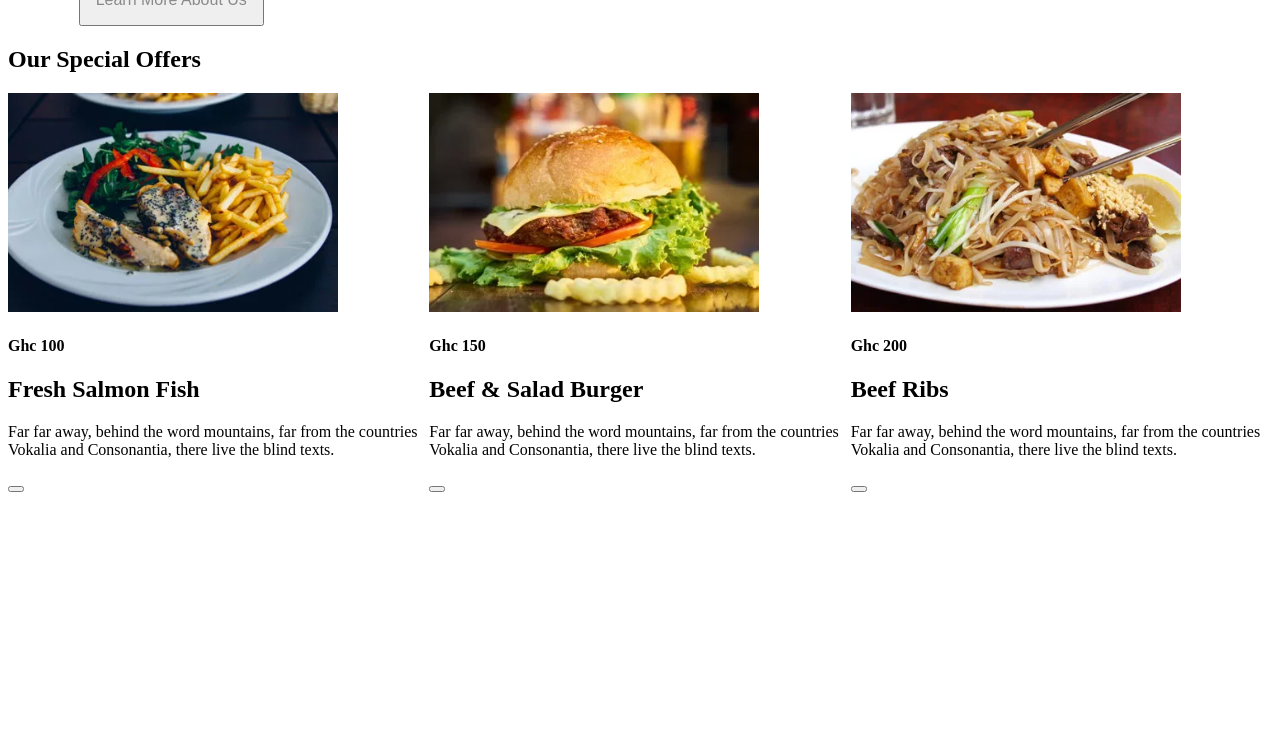
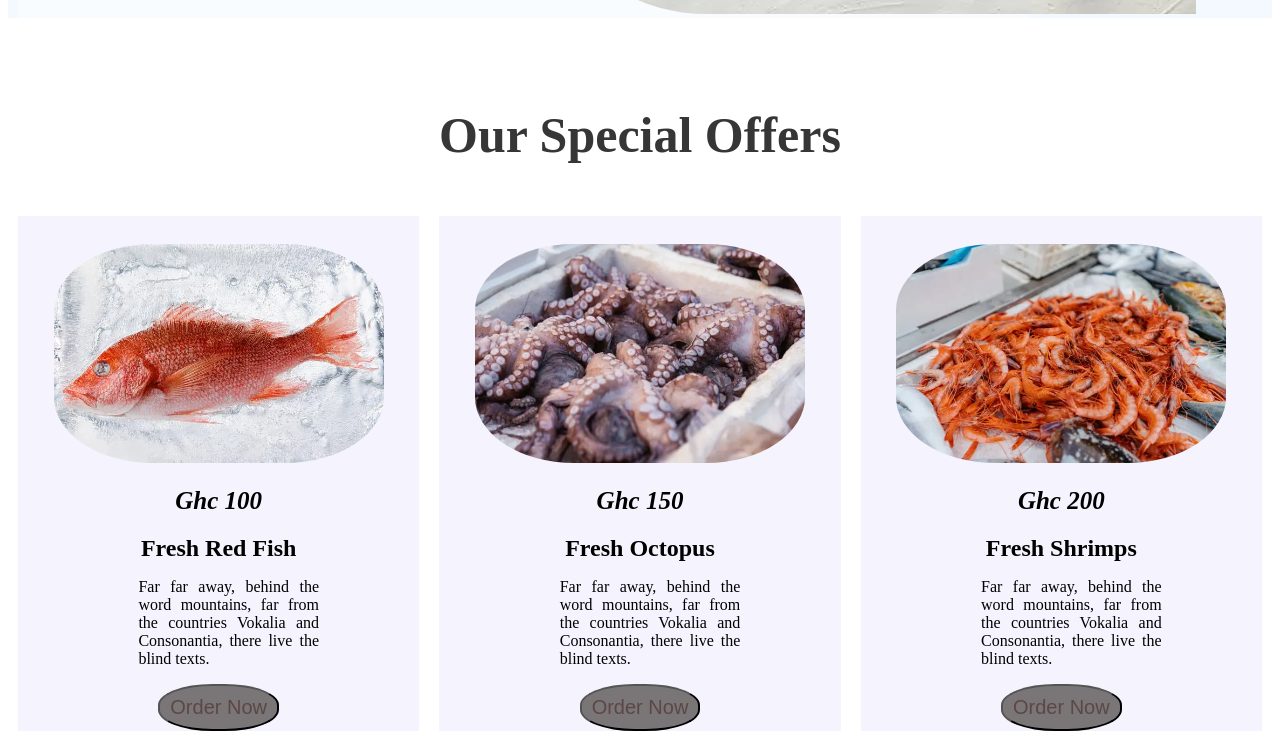
Before and after one commit to Miley-Afful/restaurant-personal, a plain HTML site: page index.html in a window 1280 px wide. Shown: the part 1316-2065 px from the top of the page. Before the commit the page ends 1817 px from the top, so only its background shows below. Drawn offline with Linux system fonts and the light colour scheme.

Commit message:
working on it

```diff
--- a/assets/style.css
+++ b/assets/style.css
@@ -5,6 +5,10 @@ nav {
     align-items: center;
     padding: 30px;
     background-color: rgba(49, 39, 39, 0.575);
+    position: fixed;
+    top: 0%;
+    left: 0%;
+    right: 0%;
 
 }
 
@@ -22,16 +26,18 @@ nav a {
 }
 
 header {
-background-image: url(../assets/images/offer2.png);
+background-image: url(../assets/images/fishbak.png);
 background-repeat: no-repeat;
 background-size: cover;
 height: 100vh;
+background-position: center;
+background-size: cover;
 }
 
 .input-section {
     justify-content: center;
     position: relative;
-    top: 25%;
+    top: 45%;
     margin-left: 27%;
     margin-right: 20%;
     background-color: rgba(0, 0, 0, 0.527);
@@ -52,8 +58,9 @@ height: 100vh;
     margin-left: 38%;
     padding: 15px;
     font-size: large;
-    background-color: rgba(204, 19, 28, 0.959);
+    background-color: rgba(105, 9, 13, 0.877);
     color: white;
+    border-radius: 20%;
 
 }
 
@@ -69,6 +76,16 @@ height: 100vh;
     margin-right: 10px;
     margin-top: 7%;
     background-color: rgba(255, 255, 255, 0.555);
+}
+
+.welcome-section {
+    background-color: rgba(240, 248, 255, 0.781);
+}
+
+.welcome-container img {
+    border-top-right-radius: 20%;
+    border-bottom-left-radius: 20%;
+
 }
 
 .image-container {
@@ -108,11 +125,62 @@ height: 100vh;
     color: rgba(0, 0, 0, 0.425);
 }
 
+.main-menu {
+    margin-top: 7%;
+}
+
 .menu-flex {
     display: flex;
+}
+
+.menu-item {
+    justify-content: center;
+    text-align: center;
+    margin: 10px;
+    width: 100%;
+    background-color: rgba(124, 104, 238, 0.075);
 }
 
 .menu-item img {
     width: 330px;
     height: 219.44px;
+    border-radius: 30%;
+    margin-top: 7%;
 }
+
+.menu-item h4 {
+    font-size: 25px;
+    font-style: italic;
+    margin-top: 5%;
+    margin-bottom: 2%;
+}
+
+.menu-item h2 {
+    font-weight: bold;
+    margin-bottom: 0%;
+}
+
+.main-menu h1 {
+text-align: center;
+font-size: 50px;
+color: rgba(0, 0, 0, 0.788);
+}
+
+.menu-item p {
+    text-align: justify;
+    width: 45%;
+    margin-left: 30%;
+
+}
+
+.menu-item button {
+    padding: 10px;
+    /* width: 10%; */
+    font-size: 20px;
+    border-radius: 45%;
+    background-color: rgba(66, 60, 58, 0.685);
+}
+.menu-item a {
+    text-decoration: none;
+    color: rgba(92, 70, 70, 0.979);
+}
--- a/index.html
+++ b/index.html
@@ -4,21 +4,22 @@
 <head>
     <meta charset="UTF-8">
     <meta name="viewport" content="width=device-width, initial-scale=1.0">
-    <title>Food Joint</title>
     <link rel="stylesheet" href="assets/style.css">
+    <title>Frozen Fish</title>
+
 </head>
 
 <body>
     <header>
         <nav>
             <div>
-                <a id="nav-name" href="http://">MaaBee's Cuisine</a>
+                <a id="nav-name" href="http://">MaaBee's Frozen</a>
             </div>
             <ul class="nav-items">
                 <li class="list-item"> <a href="http://">HOME</a></li>
                 <li class="list-item"> <a href="http://">ABOVE</a></li>
                 <li class="list-item"> <a href="http://">OFFER</a></li>
-                <li class="list-item"> <a href="http://">MENU</a></li>
+                <li class="list-item"> <a href="http://">SERVICES</a></li>
                 <li class="list-item"> <a href="http://">NEWS</a></li>
                 <li class="list-item"> <a href="http://">GALLERY</a></li>
                 <li class="list-item"> <a href="http://">CONTACT</a></li>
@@ -26,8 +27,8 @@
         </nav>
 
         <section class="input-section">
-            <h1>WELCOME TO MAABEE'S CUISINE</h1>
-            <P>Enjoy Delicious and Healthy Foods</P>
+            <h1>WELCOME TO MAABEE'S FROZEN</h1>
+            <P>Enjoy Delicious and Healthy Sea Foods</P>
             <button>RESERVATIONS</button>
         </section>
 
@@ -43,14 +44,12 @@
                     Mauris finibus, eros a faucibus varius, dui risus mattis massa, sed lobortis ante ante eget justo.
                     Nam eu dolor lorem. Praesent blandit leo sit amet velit accumsan ultrices. Vestibulum nec libero vel
                     sapien dictum euismod eu ac justo.our chefSed commodo augue eu diam tincidunt, sit amet auctor
-                    lectus semper. Mauris porttitor diam at fringilla tempor. Integer molestie rhoncus nisi a euismod.
-                    Etiam scelerisque eu enim et vestibulum. Mauris finibus, eros a faucibus varius, dui risus mattis
-                    massa, sed lobortis ante ante eget justo.</p>
+                    lectus semper.</p>
                 <button><a href="http://">Learn More About Us</a></button>
             </div>
 
             <div class="image-container">
-                <img src="./assets/images/welcome.png" alt="img">
+                <img src="./assets/images/welcomesf.png" alt="img">
             </div>
 
         </div>
@@ -60,30 +59,30 @@
         <div class="menu-flex">
 
             <div class="menu-item">
-                <img src="./assets/images/offer2.png" alt="">
+                <img src="./assets/images/redfish.png" alt="">
                 <h4>Ghc 100</h4>
-                <h2>Fresh Salmon Fish</h2>
+                <h2>Fresh Red Fish</h2>
                 <p>Far far away, behind the word mountains, far from the countries Vokalia and Consonantia, there live
                     the blind texts.</p>
-                <button><a href="Order Now"></a></button>
+                <button><a href="http://">Order Now</a></button>
             </div>
 
             <div class="menu-item">
-                <img src="./assets/images/offer4.png" alt="">
+                <img src="./assets/images/octopus.png" alt="">
                 <h4>Ghc 150</h4>
-                <h2>Beef & Salad Burger</h2>
+                <h2>Fresh Octopus</h2>
                 <p>Far far away, behind the word mountains, far from the countries Vokalia and Consonantia, there live
                     the blind texts.</p>
-                <button><a href="Order Now"></a></button>
+                <button><a href="http://">Order Now</a></button>
             </div>
 
             <div class="menu-item">
-                <img src="./assets/images/offer3.png" alt="">
+                <img src="./assets/images/shrimps.png" alt="">
                 <h4>Ghc 200</h4>
-                <h2>Beef Ribs</h2>
+                <h2>Fresh Shrimps</h2>
                 <p>Far far away, behind the word mountains, far from the countries Vokalia and Consonantia, there live
                     the blind texts.</p>
-                <button><a href="Order Now"></a></button>
+                <button><a href="http://">Order Now</a></button>
             </div>
 
         </div>
```
Also changed, not shown: services.html (added, +14 -0 lines), assets/images/carp.png (added), assets/images/fishbak.png (added), assets/images/herrings.png (added), assets/images/octopus.png (added), assets/images/redfish.png (added), assets/images/salmon.png (added), assets/images/sardine.png (added), assets/images/shrimps.png (added), assets/images/welcomesf.png (added).
